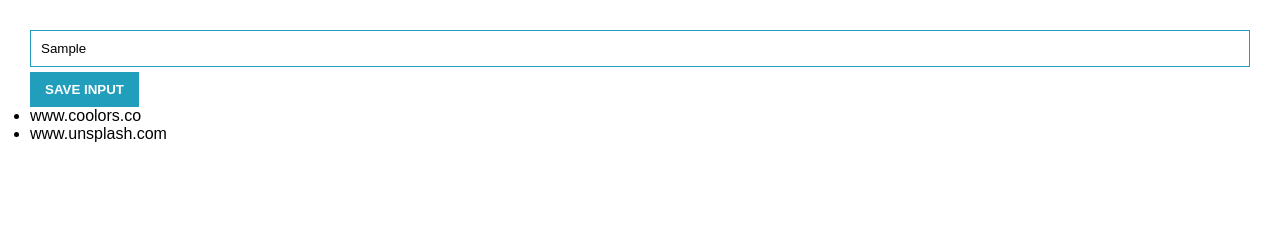
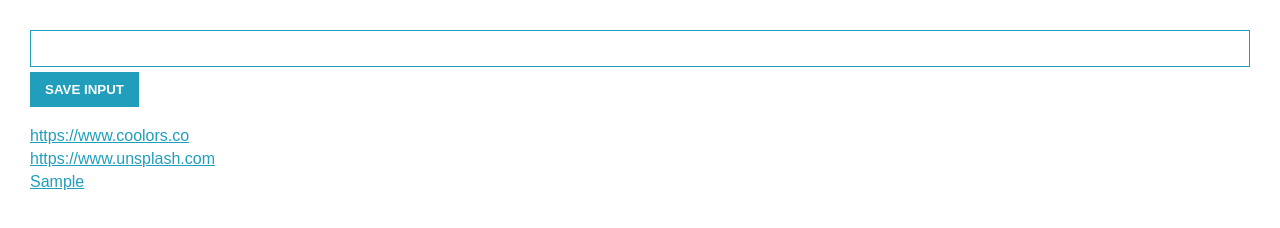
Before and after one commit to Nanditha-Prabhu/ChromeExtension, a plain HTML site: page index.html in a window 1280 px wide. Both pictures are taken after typing "Sample" into the empty fields and a click on the button "SAVE INPUT". Drawn offline with Linux system fonts and the light colour scheme.

Commit message:
reset value+styling+template string

```diff
--- a/index.css
+++ b/index.css
@@ -7,6 +7,8 @@ body {
     margin: 20px;
     padding: 10px;
     font-family: Arial, Helvetica, sans-serif;
+    /* set width for the chrome extension */
+    min-width: 400px;
 }
 
 #input-el {
@@ -28,3 +30,16 @@ body {
     background-color: #219ebc;
     font-weight: bolder;
 }
+
+ul {
+    margin-top: 20px;
+}
+
+li {
+    list-style: none;
+    margin-top: 5px;
+}
+
+li a{
+    color: #219ebc;
+}
--- a/index.js
+++ b/index.js
@@ -1,4 +1,4 @@
-let myLeads = ['www.coolors.co', 'www.unsplash.com']
+let myLeads = ['https://www.coolors.co', 'https://www.unsplash.com']
 const inputEl = document.getElementById("input-el");
 const inputBtn = document.getElementById("input-btn");
 const ulEl = document.getElementById("ul-el");
@@ -7,9 +7,26 @@ const ulEl = document.getElementById("ul-el");
 // instead of onclick we use this for cleaner separation of html and js code
 inputBtn.addEventListener("click", function() {
     myLeads.push(inputEl.value);
-    console.log(myLeads);
+    // add it to the list
+    renderLeads()
+    // clear the input field after saving
+    inputEl.value = ""
 })
 
-for(let i=0; i<myLeads.length; i++){
-    ulEl.innerHTML += '<li>'+ myLeads[i] + '</li>';
+function renderLeads(){
+    let leadItems = ""
+    for(let i=0; i<myLeads.length; i++){
+        // normal html
+        // leadItems += '<li><a href="https://'+myLeads[i]+'" target="_blank">'+ myLeads[i] + '</a></li>';
+
+        // using template strings/ template literals with back ticks
+        // this makes code more cleaner and allows to wrrite in multiple lines
+        leadItems +=`<li>
+                            <a href='${myLeads[i]}' target="_blank">
+                                ${myLeads[i]}
+                            </a>
+                     </li>`;
+                     // note: we must add https:// in our url(myLeads) itself.
+    }
+    ulEl.innerHTML = leadItems
 }
```
